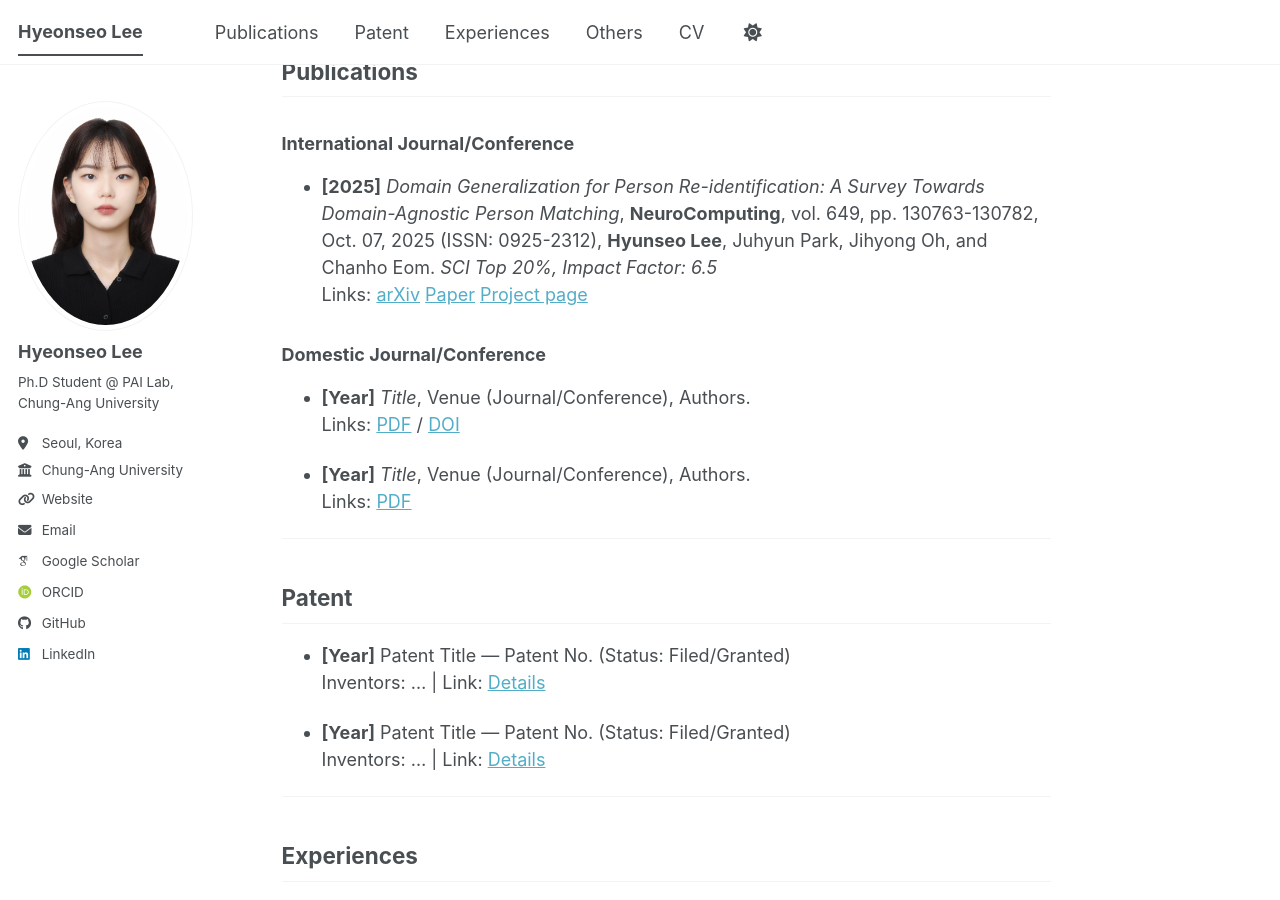
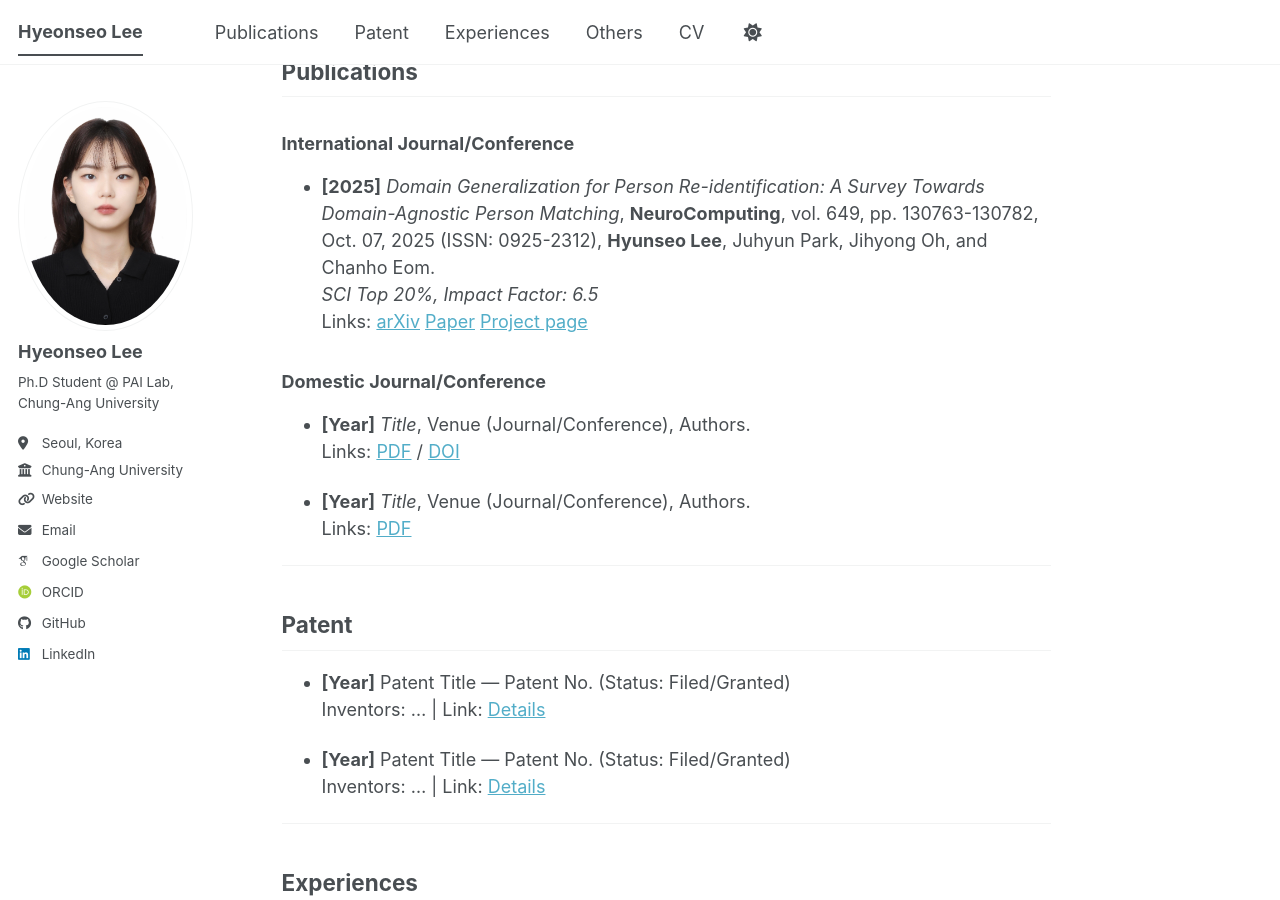
Before and after one commit to hyeonseo-o/hyeonseo-o.github.io, a Jekyll site: the page built from _pages/about.md, in a window 1280 px wide and 900 px high, scrolled down 319 px. Built offline with Jekyll 4.4.1, drawn with Linux system fonts in a browser that asks for light colours; some web fonts are replaced; a script bundle is joined from its source files by our own code; library files that are not in the unit come from our copies.

```diff
--- a/_pages/about.md
+++ b/_pages/about.md
@@ -25,7 +25,7 @@ My work focuses on image and video retrieval, domain generalization, and robust
 
 ### International Journal/Conference <a id="pub-intl"></a>
 - **[2025]** *Domain Generalization for Person Re-identification: A Survey Towards Domain-Agnostic Person Matching*, **NeuroComputing**, vol. 649, pp. 130763-130782, Oct. 07, 2025 (ISSN: 0925-2312), **Hyunseo Lee**, Juhyun Park, Jihyong Oh, and Chanho Eom.
-*SCI Top 20%, Impact Factor: 6.5*
+<br>*SCI Top 20%, Impact Factor: 6.5*
 Links: [arXiv](https://arxiv.org/abs/2506.12413) [Paper](https://www.sciencedirect.com/science/article/pii/S0925231225014353?dgcid=author) [Project page](https://github.com/PerceptualAI-Lab/Awesome-Domain-Generalizable-Person-Re-ID)
 
 ### Domestic Journal/Conference <a id="pub-domestic"></a>
```
